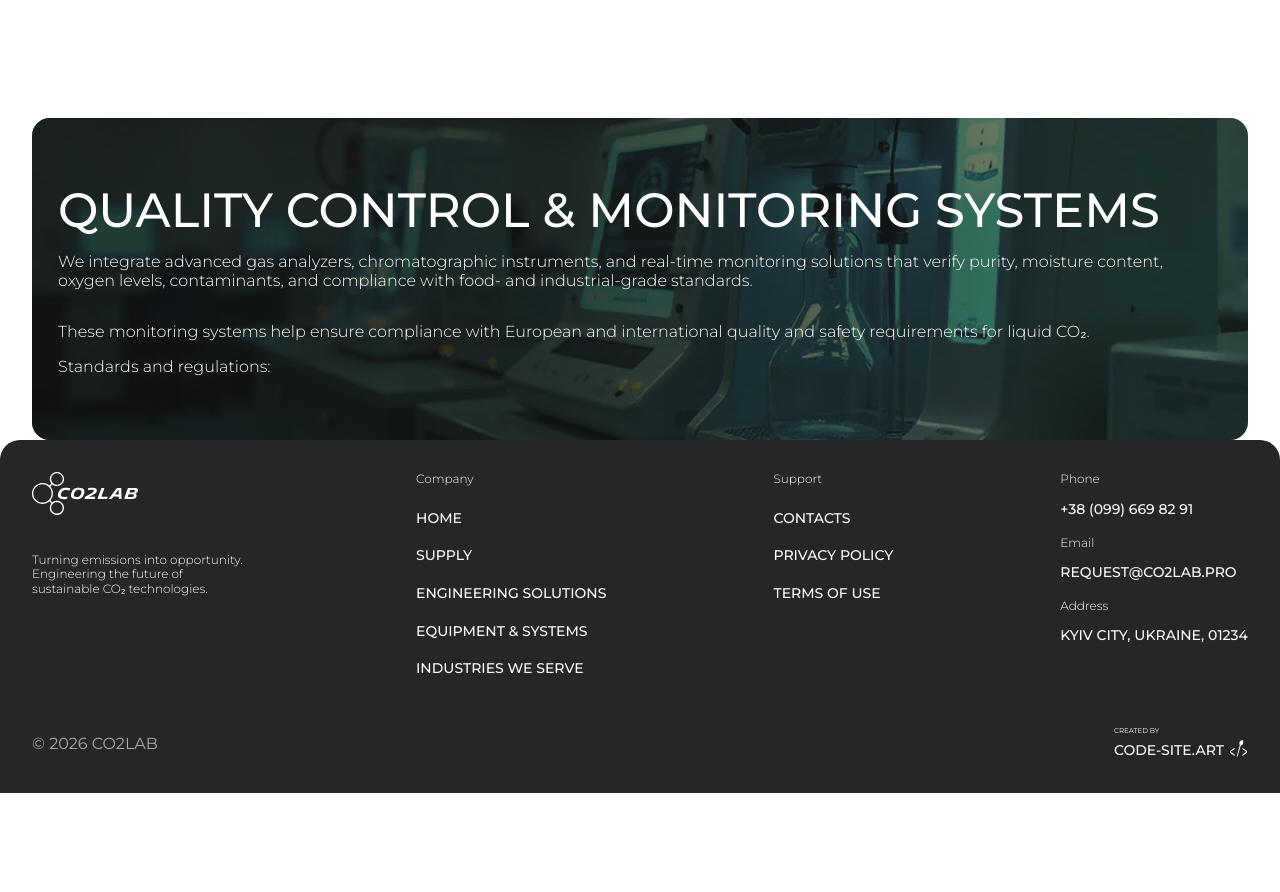
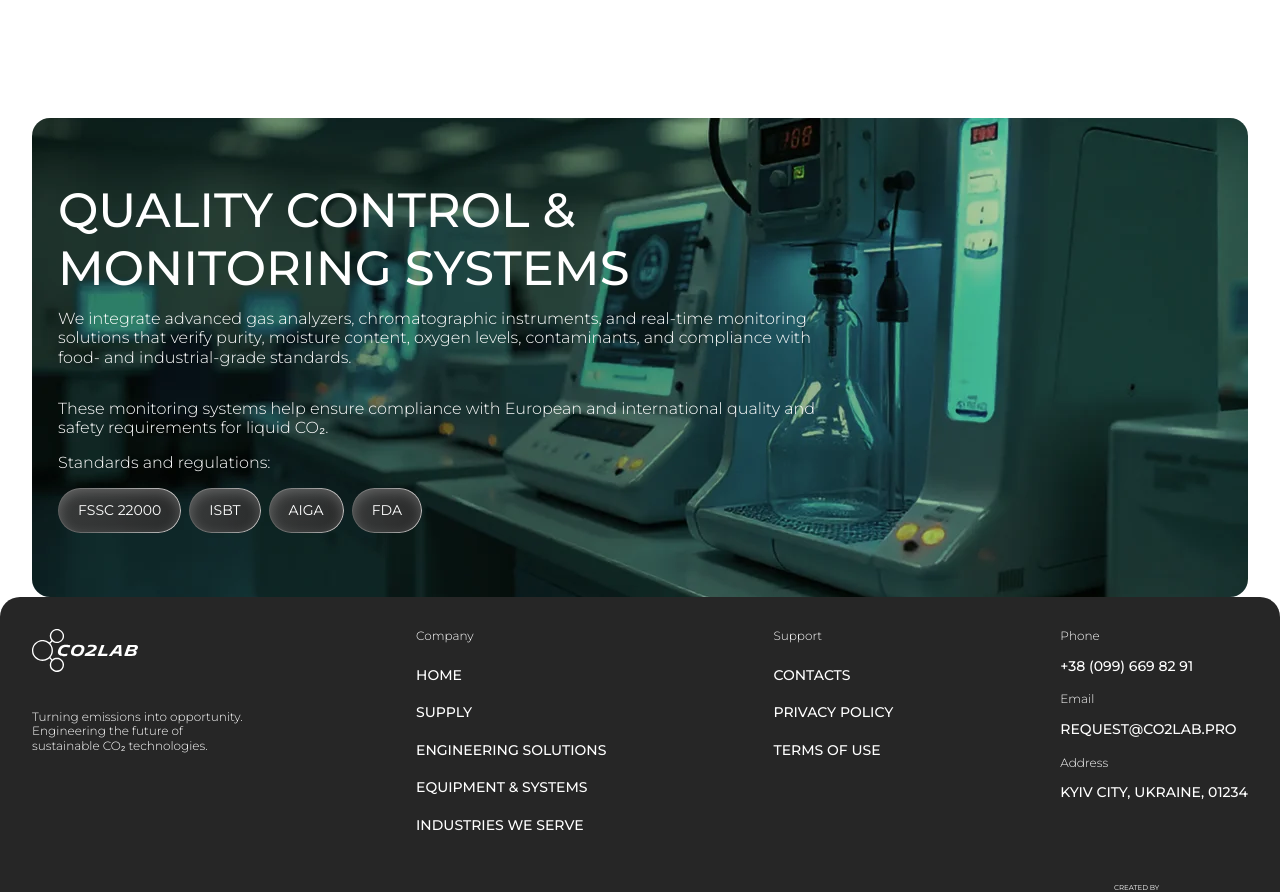
Before and after one commit to cyanidium-dev/co2lab, a Next.js app: page /solutions/engineering-solutions in a window 1280 px wide. Shown: the part 1985-2877 px from the top of the page. Before the commit the page ends 2778 px from the top, so only its background shows below. Built offline with nearby package versions, Linux system fonts and the light colour scheme.

Commit message:
updated styles

```diff
--- a/src/components/engineeringSolutionsPage/monitoring/Monitoring.tsx
+++ b/src/components/engineeringSolutionsPage/monitoring/Monitoring.tsx
@@ -1,35 +1,39 @@
 import Container from "@/components/shared/container/Container";
 import SectionTitle from "@/components/shared/titles/SectionTitle";
 import Image from "next/image";
+import MonitoringBadges from "./MonitoringBadges";
 
 export default function Monitoring() {
   return (
     <section className="py-12 lg:pt-30 lg:pb-0">
       <Container>
         <div className="relative px-3 lg:px-6.5 py-8 lg:py-16 rounded-[18px] overflow-hidden">
-          <div className="absolute -z-10 inset-0 bg-[linear-gradient(0deg,rgba(38,38,38,0.4),rgba(38,38,38,0.4)),linear-gradient(270deg,rgba(0,0,0,0)_0%,rgba(0,0,0,0.4)_59.13%)]"></div>
+          <div className="lg:hidden absolute -z-10 inset-0 bg-[linear-gradient(0deg,rgba(38,38,38,0.4),rgba(38,38,38,0.4)),linear-gradient(270deg,rgba(0,0,0,0)_0%,rgba(0,0,0,0.4)_59.13%)]"></div>
           <Image
             src="/images/engineeringSolutionsPage/monitoring/monitoring.webp"
             alt="monitoring"
             fill
             className="object-cover -z-20"
           />
+          <div className="lg:max-w-[771px]">
             <SectionTitle className="mb-3 text-white">
               Quality Control & Monitoring Systems
             </SectionTitle>
             <p className="mb-11.5 lg:mb-8 text-[12px] lg:text-[16px] font-light leading-[120%] text-white">
               We integrate advanced gas analyzers, chromatographic instruments,
               and real-time monitoring solutions that verify purity, moisture
-            content, oxygen levels, contaminants, and compliance with food- and
-            industrial-grade standards.
+              content, oxygen levels, contaminants, and compliance with food-
+              and industrial-grade standards.
             </p>
             <p className="mb-3 lg:mb-4 text-[12px] lg:text-[16px] font-light leading-[120%] text-white">
               These monitoring systems help ensure compliance with European and
               international quality and safety requirements for liquid CO₂.
             </p>
-          <p className="text-[12px] lg:text-[16px] font-light leading-[120%] text-white">
+            <p className="mb-3 lg:mb-4 text-[12px] lg:text-[16px] font-light leading-[120%] text-white">
               Standards and regulations:
             </p>
+            <MonitoringBadges />
+          </div>
         </div>
       </Container>
     </section>
--- /dev/null
+++ b/src/components/engineeringSolutionsPage/monitoring/MonitoringBadges.tsx
@@ -0,0 +1,25 @@
+import Badge from "@/components/homePage/hero/badge/Badge";
+
+const topBadge = "FSSC 22000";
+const rowBadges = ["ISBT", "AIGA", "FDA"] as const;
+
+export default function MonitoringBadges() {
+  return (
+    <div
+      className="flex flex-col sm:flex-row gap-2"
+      role="list"
+      aria-label="Standards and certifications"
+    >
+      <Badge variant="dark" className="w-fit">
+        {topBadge}
+      </Badge>
+      <div className="flex flex-wrap gap-2">
+        {rowBadges.map((label) => (
+          <Badge key={label} variant="dark">
+            {label}
+          </Badge>
+        ))}
+      </div>
+    </div>
+  );
+}
--- a/src/components/homePage/hero/badge/Badge.tsx
+++ b/src/components/homePage/hero/badge/Badge.tsx
@@ -1,11 +1,6 @@
 import { twMerge } from "tailwind-merge";
 
-type BadgeProps = {
-  children: React.ReactNode;
-  className?: string;
-};
-
-const badgeBorderStyle = {
+const lightBorderStyle = {
   background:
     "linear-gradient(91.17deg, rgba(148, 148, 148, 0.2) -0.34%, #C7C7C7 100.72%)",
   padding: "1px",
@@ -15,20 +10,44 @@ const badgeBorderStyle = {
   maskComposite: "exclude" as const,
 };
 
-export default function Badge({ children, className }: BadgeProps) {
+const darkBorderStyle = {
+  background:
+    "linear-gradient(91.17deg, rgba(148, 148, 148, 0.2) -0.34%, #C7C7C7 100.72%)",
+  padding: "1px",
+  WebkitMask:
+    "linear-gradient(#fff 0 0) content-box, linear-gradient(#fff 0 0)",
+  WebkitMaskComposite: "xor" as const,
+  maskComposite: "exclude" as const,
+};
+
+type BadgeProps = {
+  children: React.ReactNode;
+  className?: string;
+  variant?: "light" | "dark";
+};
+
+export default function Badge({
+  children,
+  className,
+  variant = "light",
+}: BadgeProps) {
+  const isDark = variant === "dark";
+
   return (
     <span
       role="listitem"
       className={twMerge(
-        "relative inline-flex items-center justify-center rounded-full px-5 py-3.5 text-[12px] lg:text-[14px] font-normal leading-[120%] text-black/80",
-        "bg-[linear-gradient(90deg,rgba(106,106,106,0.08)_0%,rgba(208,208,208,0.0064)_100%)]",
-        "shadow-[inset_0px_4px_12.6px_0px_rgba(255,255,255,0.25)] backdrop-blur-[10px]",
+        "relative inline-flex items-center justify-center rounded-full px-5 py-3.5 text-[12px] lg:text-[14px] font-normal leading-[120%]",
+        isDark ? "uppercase" : "",
+        isDark
+          ? "text-white bg-[linear-gradient(90deg,rgba(60,60,60,0.9)_0%,rgba(45,45,45,0.95)_100%)] shadow-[inset_0px_4px_12.6px_0px_rgba(255,255,255,0.25)] backdrop-blur-[10px]"
+          : "text-black/80 bg-[linear-gradient(90deg,rgba(106,106,106,0.08)_0%,rgba(208,208,208,0.0064)_100%)] shadow-[inset_0px_4px_12.6px_0px_rgba(255,255,255,0.25)] backdrop-blur-[10px]",
         className,
       )}
     >
       <span
         className="absolute inset-0 rounded-full pointer-events-none"
-        style={badgeBorderStyle}
+        style={isDark ? darkBorderStyle : lightBorderStyle}
       />
       <span className="relative z-10">{children}</span>
     </span>
```
Lines whose indentation alone changed are shown as unchanged.
